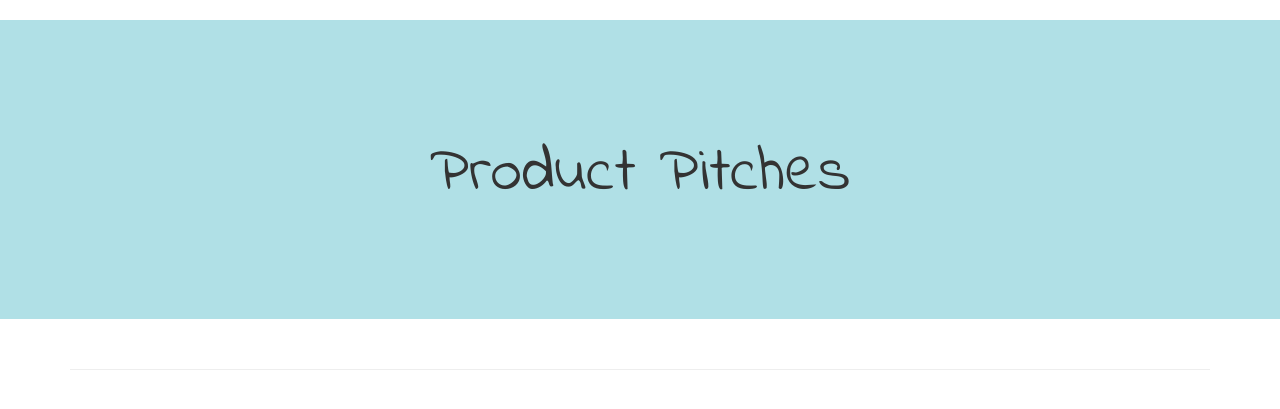
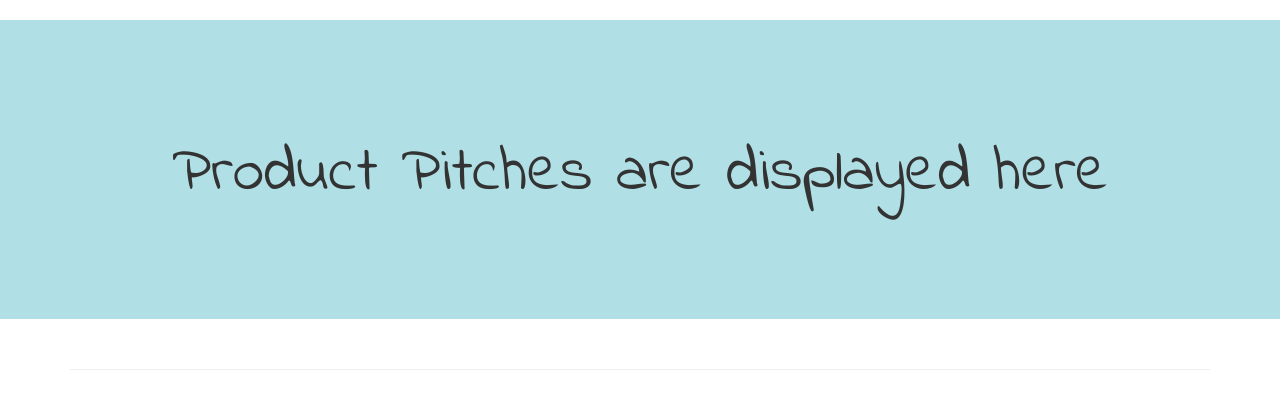
Before and after one commit to PerisOduol618/Pitches, a Flask app: page /pitches/product_pitches in a window 1280 px wide. Shown: the part 52-461 px from the top of the page. Run offline with Flask 2, Linux system fonts and the light colour scheme; data that the repository does not hold is empty; some libraries are stand-ins or nearby versions; some web fonts are replaced.

Commit message:
add a product pitch section

```diff
--- a/app/templates/product_pitches.html
+++ b/app/templates/product_pitches.html
@@ -4,7 +4,7 @@
 {%block content%}
 <link href="https://fonts.googleapis.com/css?family=Indie+Flower|Ranga" rel="stylesheet">
 <div class="jumbotron text-center" style="background-color: powderblue; padding: 100px 25px; font-family: 'Indie Flower', cursive;">
-    <h1>Product Pitches</h1>
+    <h1>Product Pitches are displayed here</h1>
 </div>
 <div class="container" style="font-family: 'Indie+Flower', cursive;">
     <hr>
```
